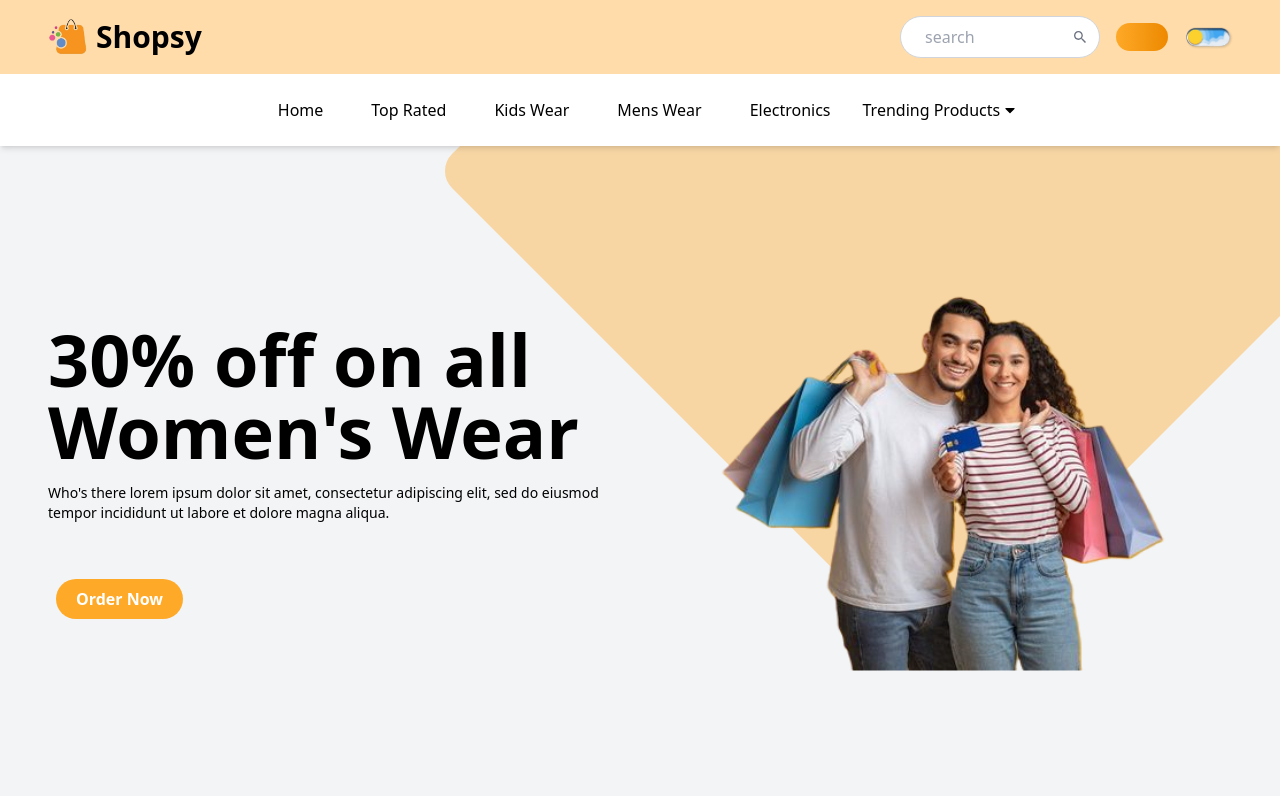
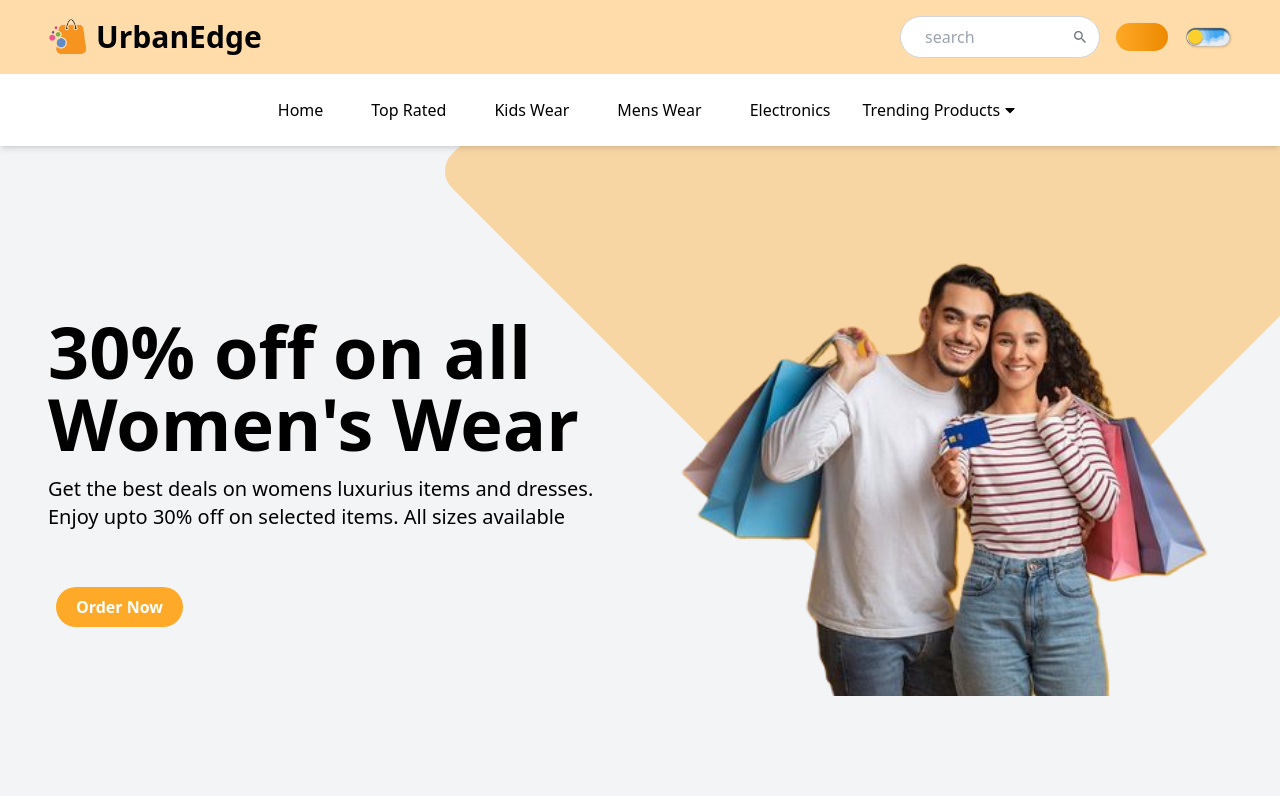
Before and after one commit to ArfinHasib/UrbanEdge-e-commerce, a React (Vite) app: page / in a window 1280 px wide. Shown: the top 800 px of the page. Built offline with nearby package versions, Linux system fonts and the light colour scheme; some icons are missing.

Commit message:
Updated Readme

```diff
--- a/src/components/Footer/Footer.jsx
+++ b/src/components/Footer/Footer.jsx
@@ -46,7 +46,7 @@ const Footer = () => {
                <div className='py-8 px-4'>
                   <h1 className='sm:text-3xl text-xl font-bold sm:text-left text-justify mb-3 flex items-center gap-3'>
                      <img src={footerLogo} alt='' className='max-w-[50px]' />
-                     Shopsy
+                     UrbanEdge
                   </h1>
                   <p>
                      Shop and enjoy. Enjoy free delivery and huge discounts on
--- a/src/components/Hero/Hero.jsx
+++ b/src/components/Hero/Hero.jsx
@@ -10,21 +10,21 @@ const ImageList = [
       img: Image1,
       title: "Upto 50% off on all Men's Wear",
       description:
-         'lorem His Life will forever be Changed dolor sit amet, consectetur adipiscing elit, sed do eiusmod tempor incididunt ut labore et dolore magna aliqua.',
+         'From Tshirts to jeans and denims you can find all the mens dresses. Browse through different categories and choose the best on with perfect size. Easy refundable',
    },
    {
       id: 2,
       img: Image2,
       title: "30% off on all Women's Wear",
       description:
-         "Who's there lorem ipsum dolor sit amet, consectetur adipiscing elit, sed do eiusmod tempor incididunt ut labore et dolore magna aliqua.",
+         'Get the best deals on womens luxurius items and dresses. Enjoy upto 30% off on selected items. All sizes available',
    },
    {
       id: 3,
       img: Image3,
       title: '70% off on all Products Sale',
       description:
-         'consectetur adipiscing elit, sed do eiusmod tempor incididunt ut labore et dolore magna aliqua.',
+         'Get the most discount on selected best selling products. Browse and choose the best one for you. 10+ sizes available',
    },
 ];
 
@@ -66,7 +66,7 @@ const Hero = ({ handleOrderPopup }) => {
                               data-aos='fade-up'
                               data-aos-duration='500'
                               data-aos-delay='100'
-                              className='text-sm'
+                              className='text-xl'
                            >
                               {data.description}
                            </p>
@@ -93,7 +93,7 @@ const Hero = ({ handleOrderPopup }) => {
                               <img
                                  src={data.img}
                                  alt=''
-                                 className='w-[300px] h-[300px] sm:h-[450px] sm:w-[450px] sm:scale-105 lg:scale-120 object-contain mx-auto'
+                                 className='w-[400px] h-[400px] sm:h-[450px] sm:w-[450px] sm:scale-125 lg:scale-125 object-contain mx-auto'
                               />
                            </div>
                         </div>
--- a/src/components/Navbar/Navbar.jsx
+++ b/src/components/Navbar/Navbar.jsx
@@ -63,7 +63,7 @@ const Navbar = ({ handleOrderPopup }) => {
                      className='font-bold text-2xl sm:text-3xl flex gap-2'
                   >
                      <img src={Logo} alt='Logo' className='w-10' />
-                     Shopsy
+                     UrbanEdge
                   </a>
                </div>
 
```
Also changed, not shown: 1 other file (tests, documents, lock files or other folders).
